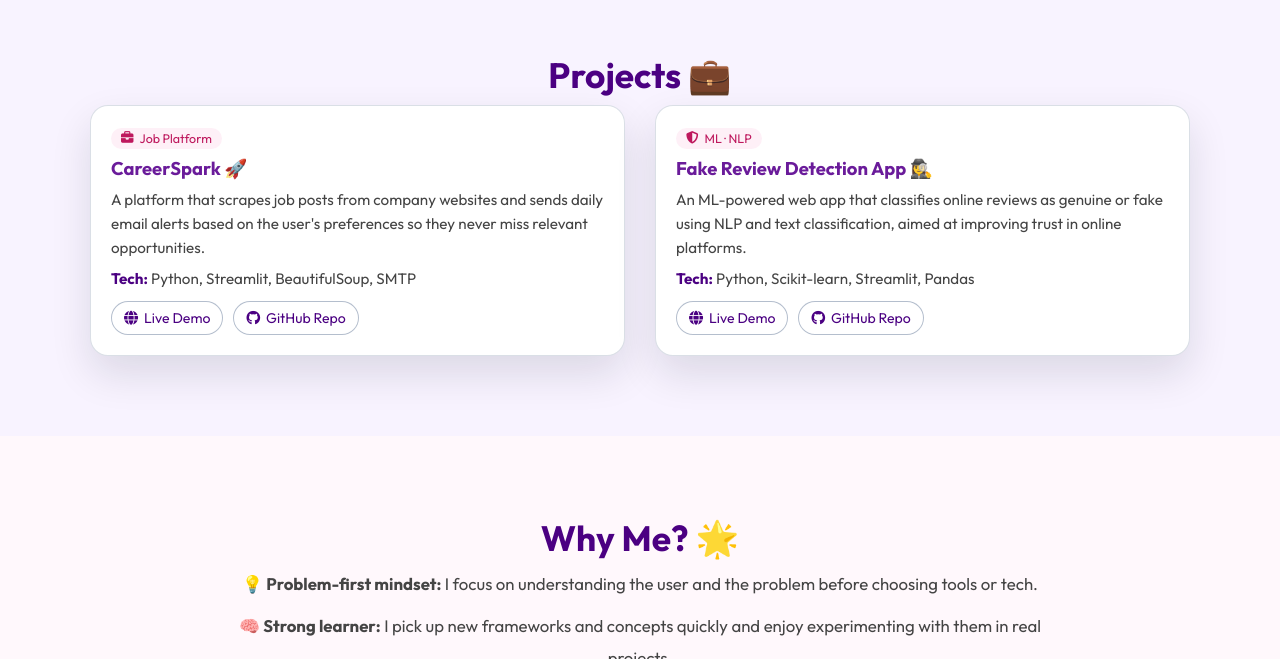
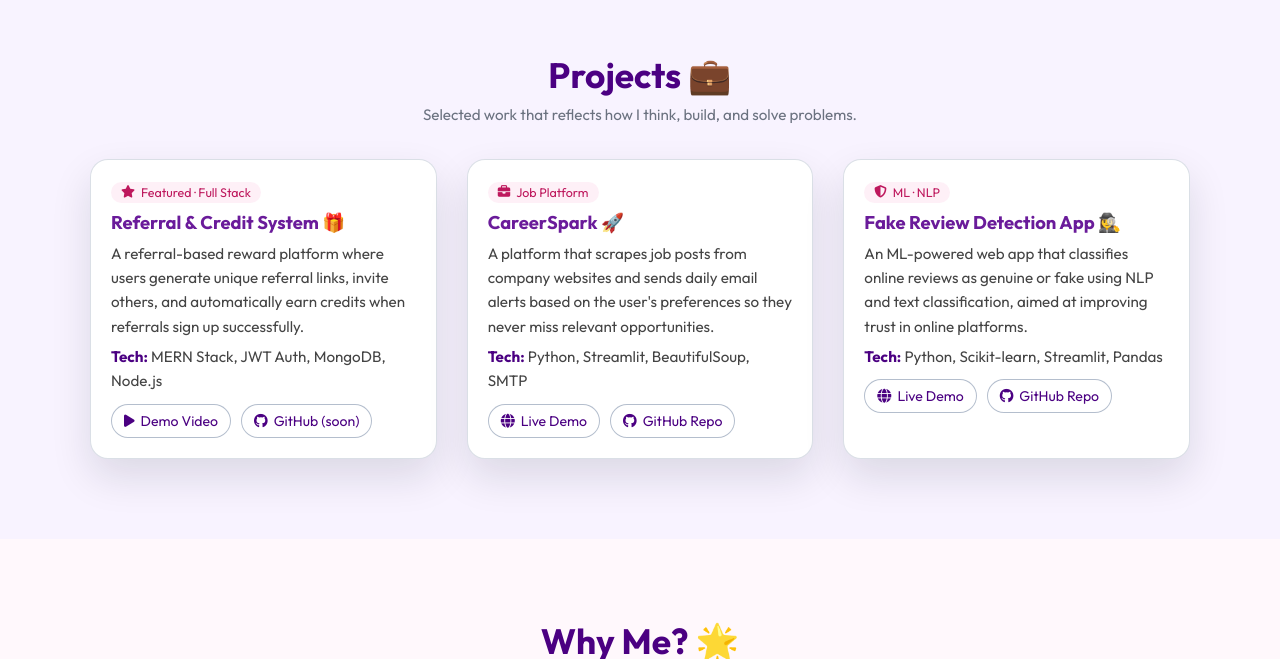
Before and after one commit to udayasri-pagilla/portfolio, a plain HTML site: page index.html in a window 1280 px wide. Shown: the part 1564-2223 px from the top of the page. Drawn offline with nearby package versions, Linux system fonts and the light colour scheme.

Commit message:
Restore portfolio projects after merge conflict

```diff
--- a/index.html
+++ b/index.html
@@ -716,7 +716,30 @@
 <!-- PROJECTS -->
 <section id="projects" data-aos="fade-up">
   <h2>Projects 💼</h2>
-  <div style="display: grid; grid-template-columns: repeat(auto-fit, minmax(280px, 1fr)); gap: 30px; max-width: 1100px; margin: auto;">
+  <p class="section-subtitle">Selected work that reflects how I think, build, and solve problems.</p>
+
+  <div class="projects-grid">
+
+    <!-- Referral & Credit System - FIRST -->
+    <div class="project-card" data-aos="zoom-in" data-aos-delay="60">
+      <div class="project-tag">
+        <i class="fa-solid fa-star"></i> Featured · Full Stack
+      </div>
+      <h3>Referral & Credit System 🎁</h3>
+      <p>
+        A referral-based reward platform where users generate unique referral links, invite others,
+        and automatically earn credits when referrals sign up successfully.
+      </p>
+      <p><strong>Tech:</strong> MERN Stack, JWT Auth, MongoDB, Node.js</p>
+      <div class="project-links">
+        <a href="https://drive.google.com/file/d/1xrr_sc2C6rTRExhi_LZiMTyQEd9DO4kU/view?usp=sharing" target="_blank">
+          <i class="fa-solid fa-play"></i> Demo Video
+        </a>
+        <a href="https://github.com/udayasri-pagilla" target="_blank">
+          <i class="fa-brands fa-github"></i> GitHub (soon)
+        </a>
+      </div>
+    </div>
 
     <!-- CareerSpark -->
     <div class="project-card" data-aos="zoom-in" data-aos-delay="120">
```
